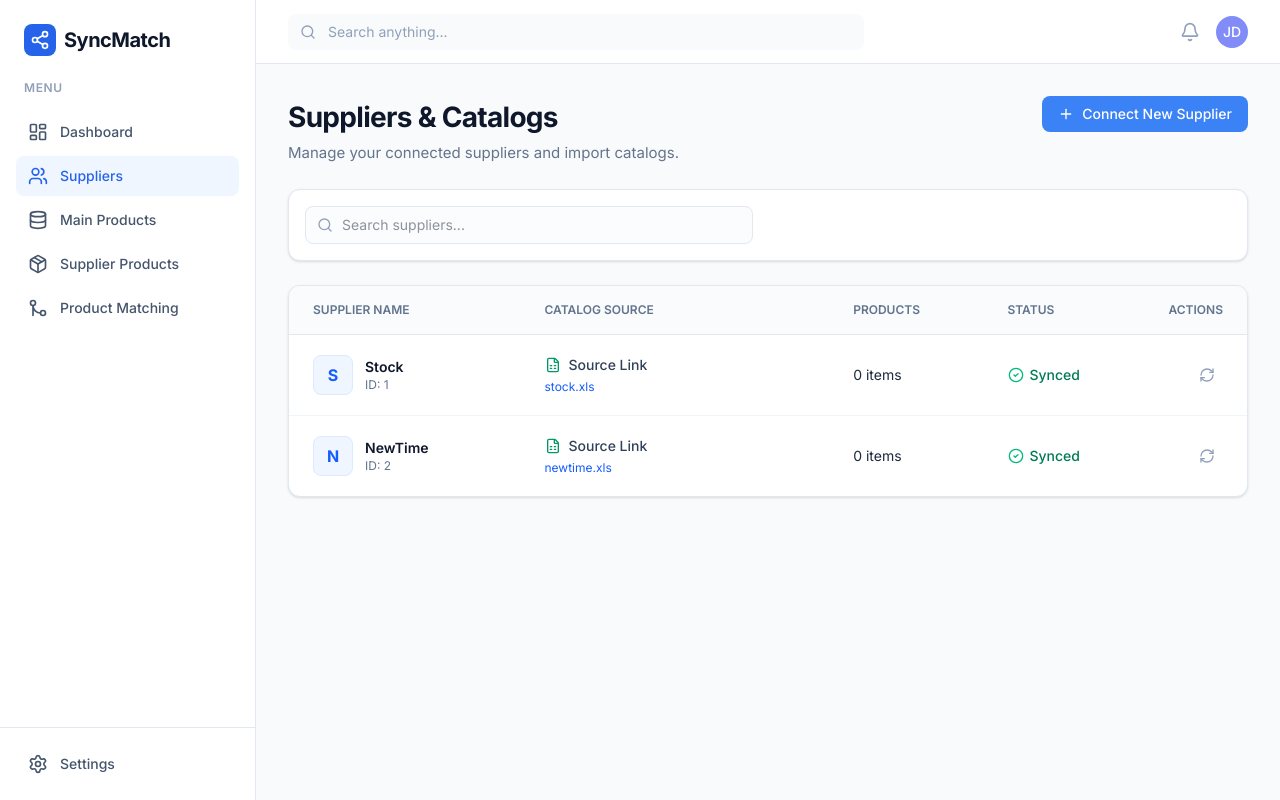
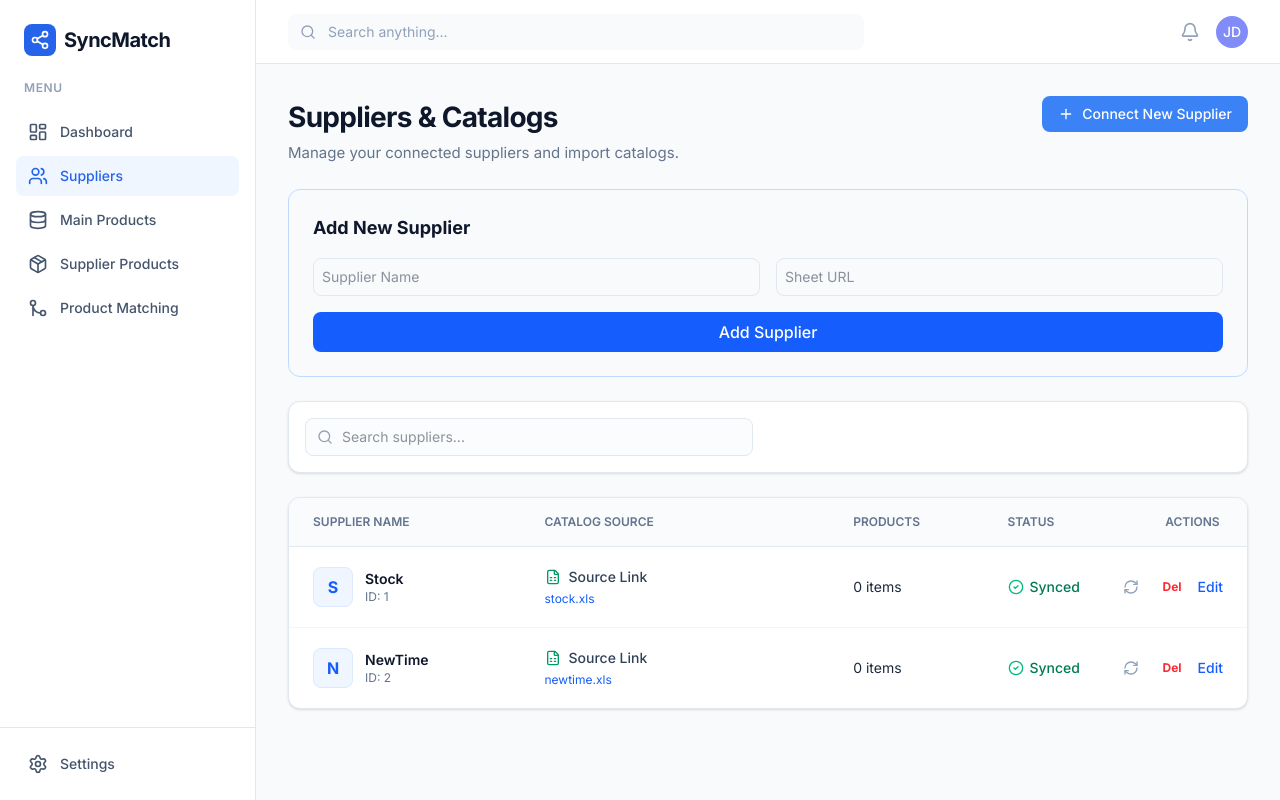
Before and after one commit to alexhamash/supplier-product-matching-system, a React (Vite) app in the folder suplier-client/: page /suppliers in a window 1280 px wide. Both pictures are taken after a click on the button "Connect New Supplier". Built offline with nearby package versions, Linux system fonts and the light colour scheme.

Commit message:
completed user-story 3 - feature delete and edit logic

```diff
--- a/suplier-client/src/pages/MainProducts.jsx
+++ b/suplier-client/src/pages/MainProducts.jsx
@@ -12,6 +12,8 @@ const MainProducts = () => {
     category: "",
   });
   const [isFormVisible, setIsFormVisible] = useState(false);
+
+  const [editingProductId, setEditingProductId] = useState(null);
 
   // 1. ПЕРШИЙ: Ініціалізація (тільки при завантаженні сторінки)
   useEffect(() => {
@@ -51,22 +53,36 @@ const MainProducts = () => {
     }
 
     if (formData.SKU.trim()) {
-      const isDuplicate = products.some((p) => p.SKU === formData.SKU.trim());
+      const isDuplicate = products.some((p) =>
+        p.SKU === formData.SKU.trim() && p.id !== editingProductId)
       if (isDuplicate) {
         alert("Товар з таким SKU вже існує!");
         return;
       }
     }
 
-    const newProduct = {
-      ...formData,
-      id: products.length + 1,
-      linkedCount: 0, // Використовуємо linkedCount, бо так прописано у верстці нижче
-    };
-
-    setProducts([...products, newProduct]);
+    if (editingProductId) {
+      const updatedProduct = products.map((item) => {
+        item.id = editingProductId ? { ...item, ...formData } : item;
+      });
+      setProducts(updatedProduct);
+      setEditingProductId(null);
+    } else {
+      const newProduct = {
+        ...formData,
+        id: Date.now(),
+        linkedCount: 0, // Використовуємо linkedCount, бо так прописано у верстці нижче
+      };
+      setProducts([...products, newProduct]);
+    }
     setIsFormVisible(false);
     setFormData({ name: "", SKU: "", brand: "", category: "" });
+  };
+
+  const handleEdit = (product) => {
+    setFormData({ name: product.name, SKU: product.SKU });
+    setEditingProductId(product.id);
+    setIsFormVisible(true);
   };
 
   return (
@@ -94,7 +110,7 @@ const MainProducts = () => {
       {isFormVisible && (
         <div className="bg-slate-50 border border-blue-200 rounded-xl p-6 mb-6">
           <h3 className="text-lg font-bold mb-4 text-slate-900">
-            Add New Product
+            {editingProductId ? "Edit Product" : "Add New Product"}
           </h3>
           <div className="grid grid-cols-2 gap-4">
             <input
@@ -127,13 +143,12 @@ const MainProducts = () => {
           <Search className="absolute left-3 top-1/2 -translate-y-1/2 h-4 w-4 text-slate-400" />
           <input
             type="text"
-            value={searchTerm} // ВИПРАВЛЕНО: додаємо прив'язку
+            value={searchTerm}
             onChange={(e) => setSearchTerm(e.target.value)}
             placeholder="Search by name or SKU..."
             className="block w-full pl-9 pr-3 py-2 border border-slate-200 rounded-lg text-sm focus:ring-1 focus:ring-blue-500"
           />
         </div>
-        {/* ... тут твої селектори ... */}
       </div>
 
       {/* Data table */}
@@ -179,7 +194,10 @@ const MainProducts = () => {
                 </span>
               </div>
               <div className="col-span-1 text-right">
-                <button className="text-blue-600 hover:text-blue-800 text-sm font-medium">
+                <button
+                  onClick={() => handleEdit(product)}
+                  className="text-blue-600 hover:text-blue-800 text-sm font-medium"
+                >
                   Edit
                 </button>
               </div>
--- a/suplier-client/src/pages/Suppliers.jsx
+++ b/suplier-client/src/pages/Suppliers.jsx
@@ -1,22 +1,94 @@
-import React, { useState, useEffect } from 'react';
-import { Link } from 'react-router-dom';
-import { Search, Plus, RefreshCw, MoreVertical, FileSpreadsheet, Link as LinkIcon, CheckCircle2, Clock } from "lucide-react";
+import React, { useState, useEffect } from "react";
+import { Link } from "react-router-dom";
+import {
+  Search,
+  Plus,
+  RefreshCw,
+  MoreVertical,
+  FileSpreadsheet,
+  Link as LinkIcon,
+  CheckCircle2,
+  Clock,
+} from "lucide-react";
 // 1. Імпортуємо наш сервіс (створи його, якщо він зник)
-import { getSuppliers } from '../services/supplierService';
+import { getSuppliers } from "../services/supplierService";
 
 const Suppliers = () => {
   const [suppliers, setSuppliers] = useState([]);
-  const [searchTerm, setSearchTerm] = useState('');
+  const [searchTerm, setSearchTerm] = useState("");
 
-  // 2. Завантажуємо реальних постачальників при старті
+  const [formData, setFormData] = useState({
+    name: "",
+    sheetUrl: "",
+  });
+
+  const [isFormVisible, setIsFormVisible] = useState(false);
+
+  const [editingId, setEditingId] = useState(null);
+
   useEffect(() => {
+    // Прибираємо пробіл у назві ключа!
+    const savedSuppliers = localStorage.getItem("suppliers");
+
+    if (savedSuppliers) {
+      setSuppliers(JSON.parse(savedSuppliers));
+    } else {
+      // Якщо в localStorage порожньо, беремо початкові дані з сервісу
       const data = getSuppliers();
       setSuppliers(data);
-  }, []);
+    }
+  }, []); // Виконується 1 раз
+
+  useEffect(() => {
+    localStorage.setItem("suppliers", JSON.stringify(suppliers));
+  }, [suppliers]); // Виконується при кожній зміні списку
+
+  const handleInputChange = (e) => {
+    const { name, value } = e.target;
+    setFormData((prev) => ({ ...prev, [name]: value }));
+  };
+
+  const handleSubmit = () => {
+    if (!formData.name.trim()) {
+      alert("Назва постачальника обов'язкова!");
+      return;
+    }
+
+    if (editingId) {
+      const updatedSuppliers = suppliers.map((s) => {
+        s.id === editingId ? { ...s, ...formData } : s;
+      });
+      setSuppliers(updatedSuppliers);
+      setEditingId(null);
+    } else {
+      const newSupplier = {
+        ...formData,
+        id: Date.now(),
+        productsCount: 0,
+      };
+
+      setSuppliers([...suppliers, newSupplier]);
+    }
+
+    setIsFormVisible(false);
+    setFormData({ name: "", sheetUrl: "" });
+  };
+
+  const handleDelete = (id) => {
+    setSuppliers((prevSuppliers) =>
+      prevSuppliers.filter((supplier) => supplier.id !== id),
+    );
+  };
+
+  const handleEdit = (supplier) => {
+    setFormData({ name: supplier.name, sheetUrl: supplier.sheetUrl });
+    setEditingId(supplier.id);
+    setIsFormVisible(true);
+  };
 
   // 3. Фільтрація за пошуком
-  const filteredSuppliers = suppliers.filter(s =>
-    s.name.toLowerCase().includes(searchTerm.toLowerCase())
+  const filteredSuppliers = suppliers.filter((s) =>
+    s.name.toLowerCase().includes(searchTerm.toLowerCase()),
   );
 
   return (
@@ -24,13 +96,51 @@ const Suppliers = () => {
       {/* Header - залишаємо як був */}
       <div className="flex justify-between items-start mb-6">
         <div>
-          <h1 className="text-[28px] font-bold text-[#0F172A] tracking-tight mb-1">Suppliers & Catalogs</h1>
-          <p className="text-[#64748B] text-[15px]">Manage your connected suppliers and import catalogs.</p>
+          <h1 className="text-[28px] font-bold text-[#0F172A] tracking-tight mb-1">
+            Suppliers & Catalogs
+          </h1>
+          <p className="text-[#64748B] text-[15px]">
+            Manage your connected suppliers and import catalogs.
+          </p>
         </div>
-        <button className="bg-[#3B82F6] text-white px-4 py-2 rounded-lg text-sm font-medium flex items-center gap-2 hover:bg-blue-600 transition-colors">
+        <button
+          onClick={() => setIsFormVisible(!isFormVisible)}
+          className="bg-[#3B82F6] text-white px-4 py-2 rounded-lg text-sm font-medium flex items-center gap-2 hover:bg-blue-600 transition-colors"
+        >
           <Plus className="w-4 h-4" /> Connect New Supplier
         </button>
       </div>
+
+      {/* Форма додавання постачальника */}
+      {isFormVisible && (
+        <div className="bg-slate-50 border border-blue-200 rounded-xl p-6 mb-6">
+          <h3 className="text-lg font-bold mb-4 text-slate-900">
+            {editingId ? "Edit Supplier" : "Add New Supplier"}
+          </h3>
+          <div className="grid grid-cols-2 gap-4">
+            <input
+              name="name" // Додаємо name для handleInputChange
+              value={formData.name}
+              onChange={handleInputChange}
+              className="p-2 border border-slate-200 rounded-lg text-sm"
+              placeholder="Supplier Name"
+            />
+            <input
+              name="sheetUrl" // Додаємо sheet для handleInputChange
+              value={formData.sheetUrl}
+              onChange={handleInputChange}
+              className="p-2 border border-slate-200 rounded-lg text-sm"
+              placeholder="Sheet URL"
+            />
+            <button
+              onClick={handleSubmit} // Кнопка додати
+              className="col-span-2 bg-blue-600 hover:bg-blue-700 text-white p-2 rounded-lg font-medium transition-colors"
+            >
+              Add Supplier
+            </button>
+          </div>
+        </div>
+      )}
 
       {/* Пошук - підключаємо searchTerm */}
       <div className="bg-white border border-slate-200 rounded-xl p-4 mb-6 shadow-sm">
@@ -53,20 +163,25 @@ const Suppliers = () => {
           <div className="col-span-4">Catalog Source</div>
           <div className="col-span-2">Products</div>
           <div className="col-span-2">Status</div>
-          <div className="col-span-1 text-right">Actions</div>
+          <div className="col-span-1 text-center">Actions</div>
         </div>
 
         <div className="divide-y divide-slate-100">
           {/* 4. МАГІЯ: Замість статичних рядків робимо .map() */}
           {filteredSuppliers.map((supplier) => (
-            <div key={supplier.id} className="grid grid-cols-12 gap-4 px-6 py-5 items-center hover:bg-slate-50/50 transition-colors group">
+            <div
+              key={supplier.id}
+              className="grid grid-cols-12 gap-4 px-6 py-5 items-center hover:bg-slate-50/50 transition-colors group"
+            >
               <div className="col-span-3 flex items-center gap-3">
                 {/* Аватарка з першою літерою */}
                 <div className="w-10 h-10 rounded-lg bg-blue-50 text-blue-600 font-bold flex items-center justify-center border border-blue-100">
                   {supplier.name.charAt(0)}
                 </div>
                 <div>
-                  <p className="font-semibold text-slate-900 text-sm">{supplier.name}</p>
+                  <p className="font-semibold text-slate-900 text-sm">
+                    {supplier.name}
+                  </p>
                   <p className="text-xs text-slate-500">ID: {supplier.id}</p>
                 </div>
               </div>
@@ -74,9 +189,14 @@ const Suppliers = () => {
               <div className="col-span-4">
                 <div className="flex items-center gap-2 mb-1">
                   <FileSpreadsheet className="w-4 h-4 text-emerald-600" />
-                   <span className="text-sm font-medium text-slate-700">Source Link</span>
+                  <span className="text-sm font-medium text-slate-700">
+                    Source Link
+                  </span>
                 </div>
-                 <a href={supplier.sheetUrl} className="text-xs text-blue-600 truncate block pr-4">
+                <a
+                  href={supplier.sheetUrl}
+                  className="text-xs text-blue-600 truncate block pr-4"
+                >
                   {supplier.sheetUrl}
                 </a>
               </div>
@@ -91,14 +211,31 @@ const Suppliers = () => {
                 </div>
               </div>
 
-              <div className="col-span-1 flex justify-end">
-                 {/* 5. НАШ ВАЖЛИВИЙ ЛІНК */}
+              <div className="col-span-1 flex justify-end gap-2 items-center">
+                {/* Існуюча кнопка імпорту */}
                 <Link
                   to={`/suppliers/${supplier.id}/import`}
-                   className="p-2 text-slate-400 hover:text-blue-600 hover:bg-blue-50 rounded-lg"
+                  className="p-2 text-slate-400 hover:text-blue-600 hover:bg-blue-50 rounded-lg transition-colors"
                 >
                   <RefreshCw className="w-4 h-4" />
                 </Link>
+
+                <button
+                  onClick={() => {
+                    if (window.confirm("Видалити цього постачальника?")) {
+                      handleDelete(supplier.id);
+                    }
+                  }}
+                  className="text-xs font-bold text-red-500 hover:text-red-700 hover:bg-red-50 px-2 py-1 rounded transition-colors"
+                >
+                  Del
+                </button>
+                <button
+                  onClick={() => handleEdit(supplier)}
+                  className="text-blue-600 hover:text-blue-800 text-sm font-medium"
+                >
+                  Edit
+                </button>
               </div>
             </div>
           ))}
--- a/suplier-client/src/services/supplierService.js
+++ b/suplier-client/src/services/supplierService.js
@@ -3,21 +3,33 @@ let supplierProducts = [];
 
 // Список постачальників (додаємо поле status)
 const suppliers = [
-    { id: 1, name: "Stock", sheetUrl: "stock.xls", productsCount: 0, status: "Pending" },
-    { id: 2, name: "NewTime", sheetUrl: "newtime.xls", productsCount: 0, status: "Pending" }
+  {
+    id: 1,
+    name: "Stock",
+    sheetUrl: "stock.xls",
+    productsCount: 0,
+    status: "Pending",
+  },
+  {
+    id: 2,
+    name: "NewTime",
+    sheetUrl: "newtime.xls",
+    productsCount: 0,
+    status: "Pending",
+  },
 ];
 
 export const getSuppliers = () => suppliers;
 
 export const getSupplierProducts = (supplierId) => {
   // Повертаємо тільки ті товари, що належать вибраному постачальнику
-    return supplierProducts.filter(p => p.supplierId === supplierId);
+  return supplierProducts.filter((p) => p.supplierId === supplierId);
 };
 
 // Функція для встановлення або розірвання зв'язку (US 9)
 export const linkProduct = (supplierProductId, mainProductId) => {
   // В реальності тут буде API запит до бази даних
-    const product = supplierProducts.find(p => p.id === supplierProductId);
+  const product = supplierProducts.find((p) => p.id === supplierProductId);
   if (product) {
     product.mainProductId = mainProductId; // Присвоюємо ID головного товару або null
     return { success: true };
@@ -28,7 +40,7 @@ export const linkProduct = (supplierProductId, mainProductId) => {
 // Імітація імпорту (US 5 & US 6)
 export const importSupplierData = (supplierId) => {
   return new Promise((resolve, reject) => {
-        const supplier = suppliers.find(s => s.id === supplierId);
+    const supplier = suppliers.find((s) => s.id === supplierId);
     if (!supplier) return reject("Supplier not found");
 
     supplier.status = "In Progress"; // Встановлюємо статус згідно US 6
@@ -41,8 +53,20 @@ export const importSupplierData = (supplierId) => {
       if (isSuccess) {
         // Додаємо фейкові товари для цього постачальника
         const newProducts = [
-                    { id: Date.now(), supplierId, originalName: "IPH 16 Blk", price: 900, mainProductId: null },
-                    { id: Date.now() + 1, supplierId, originalName: "iPhone 16 128GB Black", price: 910, mainProductId: null }
+          {
+            id: Date.now(),
+            supplierId,
+            originalName: "IPH 16 Blk",
+            price: 900,
+            mainProductId: null,
+          },
+          {
+            id: Date.now() + 1,
+            supplierId,
+            originalName: "iPhone 16 128GB Black",
+            price: 910,
+            mainProductId: null,
+          },
         ];
 
         supplierProducts = [...supplierProducts, ...newProducts];
```
Also changed, not shown: suplier-client/src/layout/MainLayout.jsx (+27 -11 lines), suplier-client/src/pages/SupplierImport.jsx (+42 -16 lines), suplier-client/src/pages/SupplierProducts.jsx (+9 -12 lines). Lines whose indentation alone changed are shown as unchanged.
